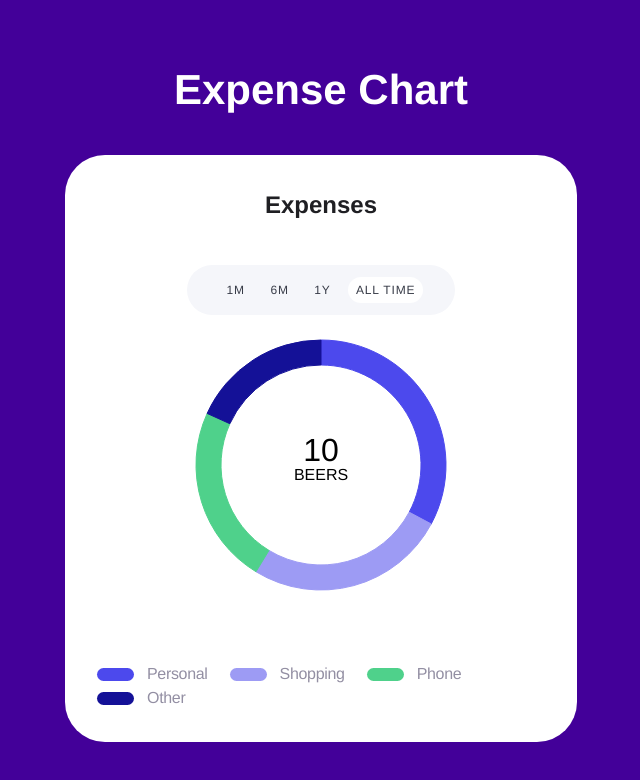
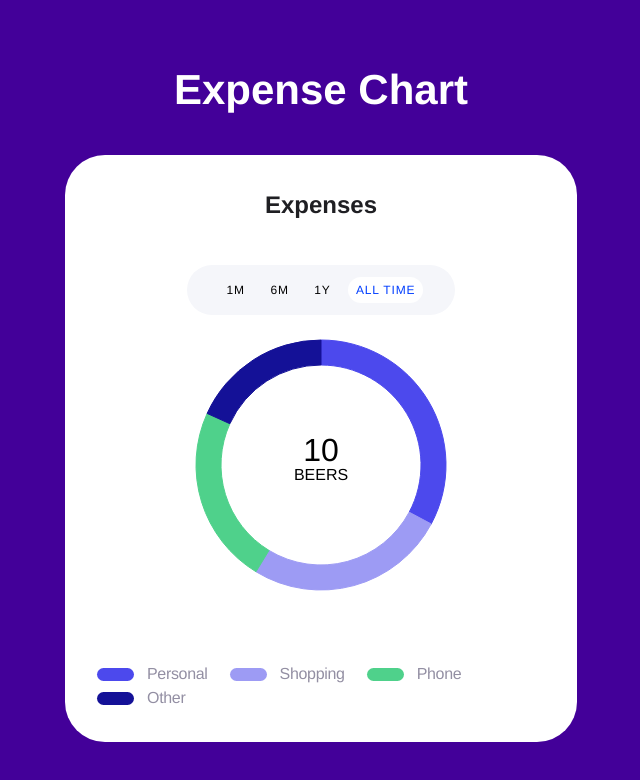
Before and after one commit to minhazurrony/expense-chart, a React (Vite) app: page / in a window 1280 px wide. Shown: the top 780 px of the page, without its empty margins (319-959 px from the left). Built offline with nearby package versions, Linux system fonts and the light colour scheme.

Commit message:
fix: topbar active color issue

```diff
--- a/src/App.jsx
+++ b/src/App.jsx
@@ -40,7 +40,7 @@ function App() {
           <button
             value={"1M"}
             type="button"
-            className={`tracking-[0.84px] uppercase py-1 px-2 text-[12px] font-medium text-dark_grey focus:outline-none ${
+            className={`tracking-[0.84px] uppercase py-1 px-2 text-[12px] font-medium focus:outline-none ${
               activeFilter === "1M" && "bg-neutral_white text-blue"
             }  rounded-full hover:bg-neutral_white hover:text-blue`}
             onClick={handleFilter}
@@ -50,7 +50,7 @@ function App() {
           <button
             value={"6M"}
             type="button"
-            className={`tracking-[0.84px] uppercase py-1 px-2 text-[12px] font-medium text-dark_grey focus:outline-none ${
+            className={`tracking-[0.84px] uppercase py-1 px-2 text-[12px] font-medium focus:outline-none ${
               activeFilter === "6M" && "bg-neutral_white text-blue"
             }  rounded-full hover:bg-neutral_white hover:text-blue`}
             onClick={handleFilter}
@@ -60,7 +60,7 @@ function App() {
           <button
             value={"1Y"}
             type="button"
-            className={`tracking-[0.84px] uppercase py-1 px-2 text-[12px] font-medium text-dark_grey focus:outline-none ${
+            className={`tracking-[0.84px] uppercase py-1 px-2 text-[12px] font-medium focus:outline-none ${
               activeFilter === "1Y" && "bg-neutral_white text-blue"
             }  rounded-full hover:bg-neutral_white hover:text-blue`}
             onClick={handleFilter}
@@ -70,7 +70,7 @@ function App() {
           <button
             value={"ALL TIME"}
             type="button"
-            className={`tracking-[0.84px] uppercase py-1 px-2 text-[12px] font-medium text-dark_grey focus:outline-none ${
+            className={`tracking-[0.84px] uppercase py-1 px-2 text-[12px] font-medium focus:outline-none ${
               activeFilter === "ALL TIME" && "bg-neutral_white text-blue"
             }  rounded-full hover:bg-neutral_white hover:text-blue`}
             onClick={handleFilter}
```
